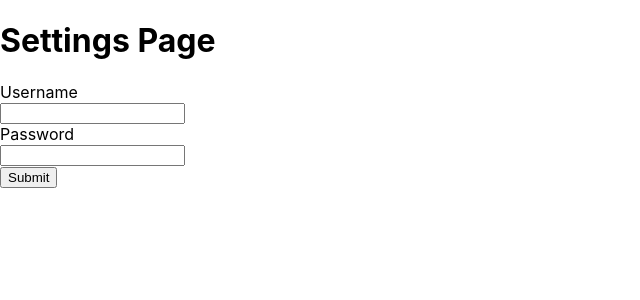
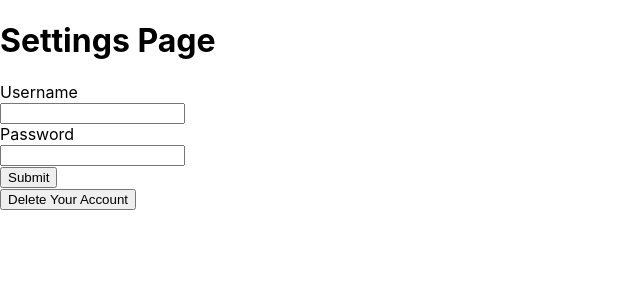
Before and after one commit to dannertech/charge-and-powerup, a React (Create React App) app in the folder client/: page /users/1/settings in a window 1280 px wide. Shown: the top 300 px of the page, without its empty margins (0-640 px from the left). Built offline with nearby package versions, Linux system fonts and the light colour scheme; no server answers.

Commit message:
added delete button

```diff
--- a/client/src/components/AccountSettings.js
+++ b/client/src/components/AccountSettings.js
@@ -38,6 +38,10 @@ return response.data
 this.setState({ successful: true})
     }
 
+    deleteUser = async(id) => {
+        const response = await axios.delete(`/api/users/${id}`)
+
+    }
 
 render(){
     if (this.state.successful) {
@@ -57,6 +61,8 @@ render(){
 <br></br>
 <button type="submit">Submit</button>
 </form>
+<button onClick={this.deleteUser}>Delete Your Account</button>
+
         </div>
     )
 }
```
